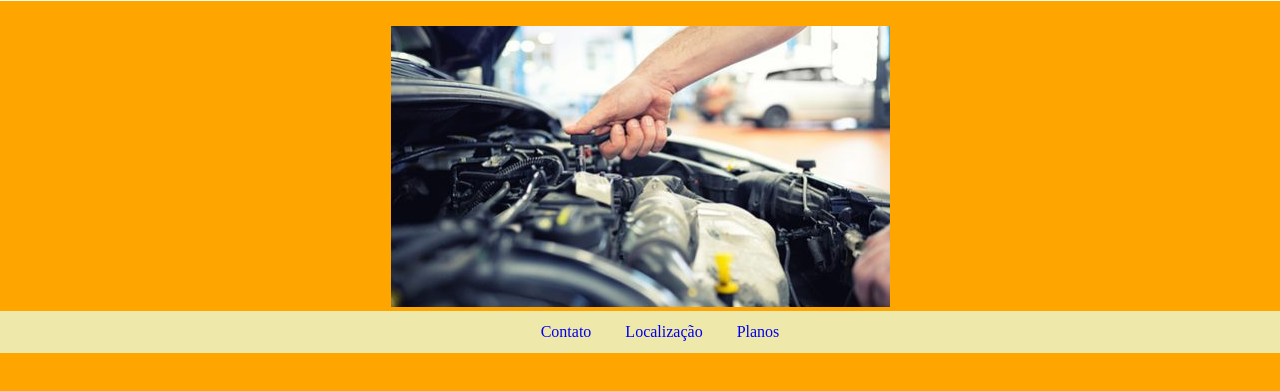
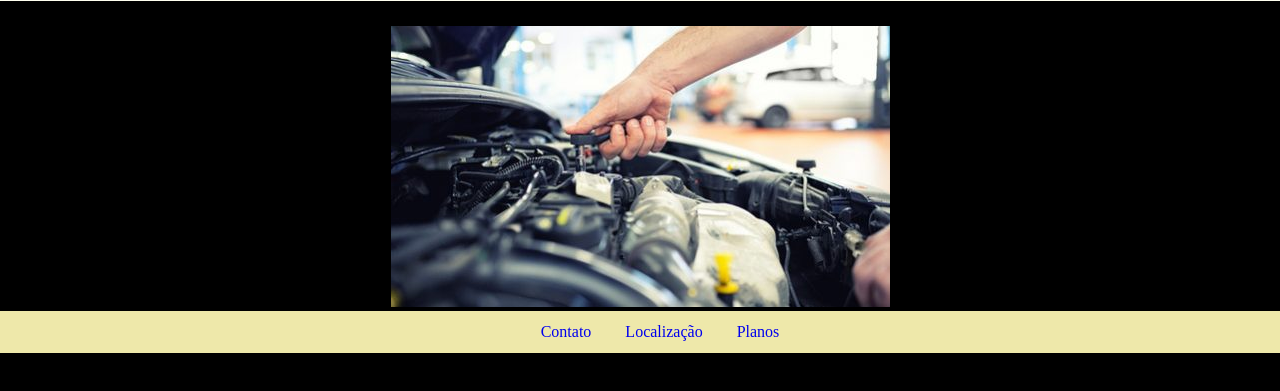
Before and after one commit to WendSant/Estudos_basico, a plain HTML site: page index.html in a window 1280 px wide. Shown: the part 59-450 px from the top of the page. Drawn offline with Linux system fonts and the light colour scheme.

Commit message:
Change background

```diff
--- a/css/style.css
+++ b/css/style.css
@@ -1,17 +1,16 @@
 .menuprincipal {
-    background-color: 	#FFFFF0;
+    background-color: #FFFFF0;
     height: 60px;
     width: 100%;
 }
 
-
 body {
-    background-color: orange;
+    background-color: black;
     width: 100%;
     height: 100%;
     margin: 0;
+}
 
-}
 main {
     margin: 0 auto;
     width: 980px;
@@ -22,7 +21,6 @@ main {
     float: left;
     padding: 1px;
     width: 70%;
-
 }
 
 .redes-sociais ul li {
@@ -30,7 +28,6 @@ main {
     display: inline-block;
     float: left;
     list-style: none;
-
 }
 
 .redes-sociais {
@@ -44,10 +41,7 @@ main {
     background-size: contain;
     display: block;
     position: relative;
-
-
 }
-
 
 .menu1 {
     width: 100%;
@@ -57,35 +51,26 @@ main {
     display: inline-block;
     word-spacing: 0x;
     padding: 10px;
-
-
-
-
 }
 
 .menu1 ul {
-    margin:0px;
+    margin: 0px;
     list-style-type: none;
-
 }
 
-.menu1 ul li{
+.menu1 ul li {
     display: inline;
     margin-right: 20px;
-
-
 }
-
 
 .menu1 ul li a {
     text-decoration: none;
     padding: 2px 5px;
     display: inline-block;
-
-
 }
 
 @media screen and (max-width: 500px) {
+
 
     .menu1 {
         width: 100%%;
@@ -93,15 +78,9 @@ main {
         background-color: red;
         text-align: center;
         display: inline-block;
-        word-spacing: 0x;
         padding: 10px;
-
-
     }
-
     .pesquisa1 {
-
         display: inline-block;
         text-align: left;
-
     }
```
Lines whose indentation alone changed are shown as unchanged.
